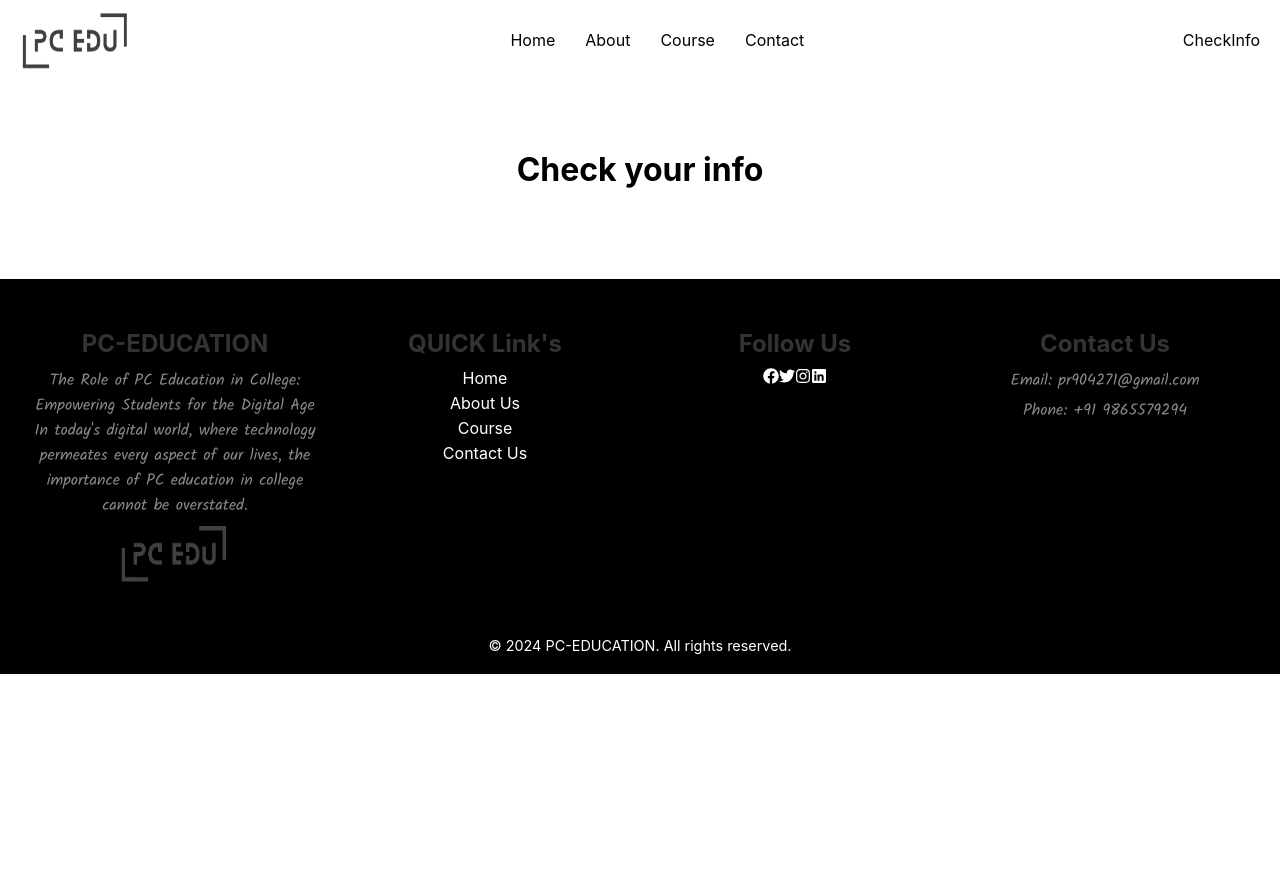
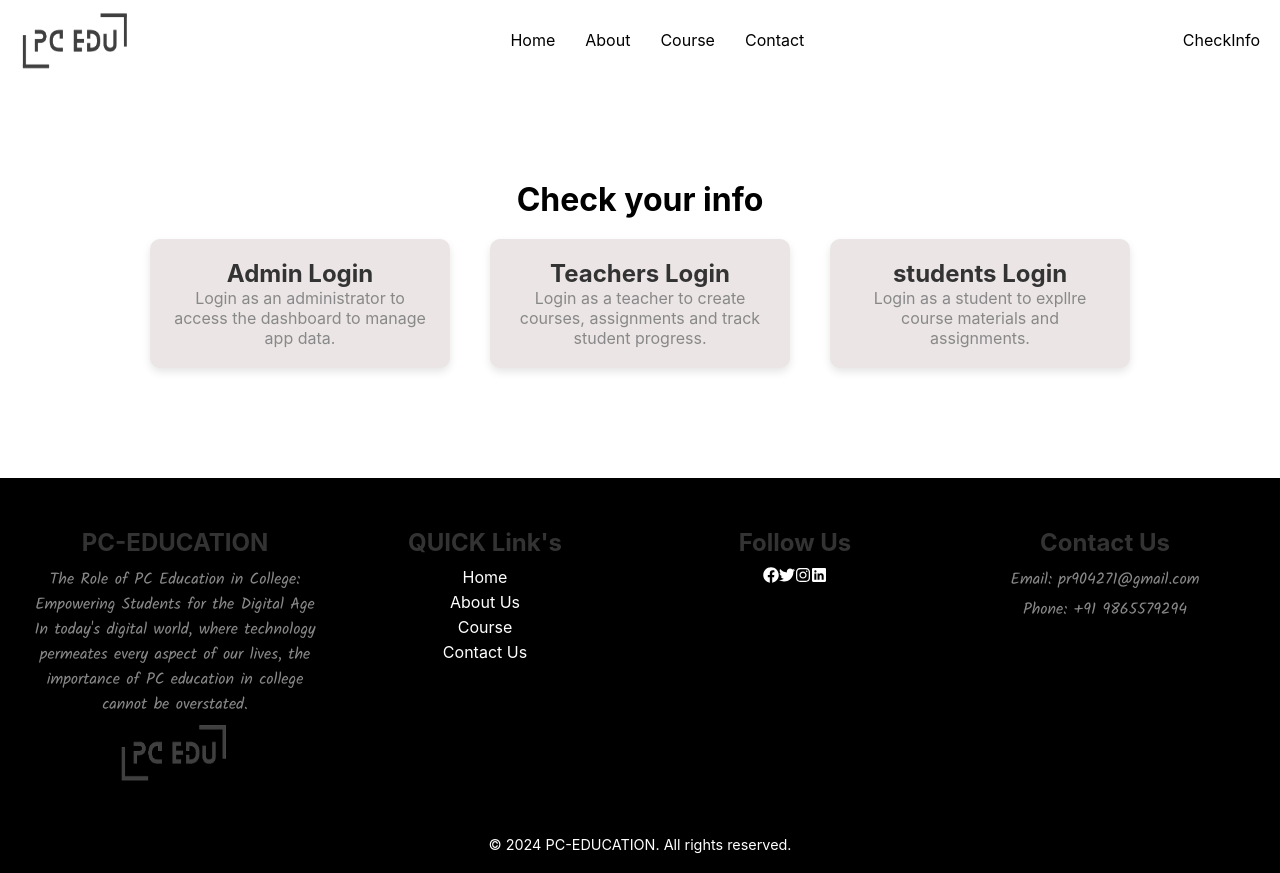
Before and after one commit to prakash-it/College-Management-System, a React (Create React App) app in the folder college/: page /info in a window 1280 px wide. Before the commit the page ends 800 px from the top, so only its background shows below. Built offline with nearby package versions, Linux system fonts and the light colour scheme.

Commit message:
front-end-work

```diff
--- a/college/src/App.js
+++ b/college/src/App.js
@@ -7,6 +7,9 @@ import Contact from '../src/Components/Contact'
 import Footer from './Components/Footer';
 import Info from './Components/Info';
 import Course from './Components/Course';
+import Adminlogin from './Components/Adminlogin';
+import Teacherlogin from './Components/Teacherlogin';
+import Studentlogin from './Components/Studentlogin';
 
 function App() {
   return (
@@ -19,7 +22,9 @@ function App() {
       <Route path='/course' element={<Course/>}/>
       <Route path='/contact' element={<Contact/>}/>
       <Route path='/info' element={<Info/>}/>
-
+     <Route path='/admin' element={<Adminlogin/>}/>
+     <Route path='/teacher' element={<Teacherlogin/>}/>
+     <Route path='/student' element={<Studentlogin/>}/>
     </Routes>
 
     <Footer/>
--- a/college/src/Components/Info.js
+++ b/college/src/Components/Info.js
@@ -3,11 +3,46 @@ import './css/Info.css'
   import admin from './Img/Admin.jpg'
   import student from './Img/Student.jpg'
   import Teacher from './Img/Teacher.jpg'
+import {useNavigate} from 'react-router-dom'
+
   export default function Info() {
+  const navigate = useNavigate()
+
+  const handleadmin=()=>{
+    navigate('/admin')
+  }
+  const handleteacher=()=>{
+    navigate('/teacher')
+  }
+  const handlestudent=()=>{
+    navigate('/student')
+  }
 
     return (
       <>
-      <h1 className='check'>Check your info </h1>
+
+        <div className='pops'>
+          <h1 className='check'>Check your info</h1>
+          <div class="come">
+            <div class="coord" onClick={handleadmin}>
+              <h2>Admin Login</h2>
+              <p>
+                Login as an administrator to access the dashboard to manage app data.</p>
+            </div>
+            <div class="coord" onClick={handleteacher}>
+              <h2>Teachers Login </h2>
+              <p>
+              Login as a teacher to create courses, assignments and track student progress.
+              </p>
+            </div>
+            <div class="coord" onClick={handlestudent}>
+              <h2>students Login</h2>
+            <p>
+              Login as a student to expllre course materials and assignments. </p>
+            </div>
+
+          </div>
+        </div>
 
 
 
--- a/college/src/Components/Navbar.js
+++ b/college/src/Components/Navbar.js
@@ -15,7 +15,6 @@ export default function Navbar() {
           <NavLink to='/about' className="nav-item">About</NavLink>
           <NavLink to='/course' className="nav-item">Course</NavLink>
           <NavLink to='/contact' className="nav-item">Contact</NavLink>
-
         </div>
        <NavLink className="nav-item" to='/info'> CheckInfo</NavLink>
       </nav>
--- a/college/src/Components/Teacherlogin.js
+++ b/college/src/Components/Teacherlogin.js
@@ -1,6 +1,6 @@
 import React from 'react'
 
-export default function Teacherdata() {
+export default function Teacherlogin() {
   return (
     <>
     </>
--- a/college/src/Components/css/Info.css
+++ b/college/src/Components/css/Info.css
@@ -2,3 +2,29 @@
     text-align: center;
     margin-top: 70px;
   }
+
+  .pops{
+    padding-top: 30px;
+  }
+
+.come{
+  display: flex;
+  flex-wrap: wrap;
+  justify-content: center;
+}
+
+.coord{
+  background-color: #ebe5e5;
+  border-radius: 10px;
+  padding: 20px;
+  box-shadow: 0 4px 8px rgba(0, 0, 0, 0.1);
+  text-align: center;
+  width: 300px;
+  margin: 20px;
+  cursor: pointer;
+}
+
+.coord:hover{
+  background-color: rgb(255, 255, 255);
+
+}
```
Also changed, not shown: 1 other file (tests, documents, lock files or other folders). Lines whose indentation alone changed are shown as unchanged.
